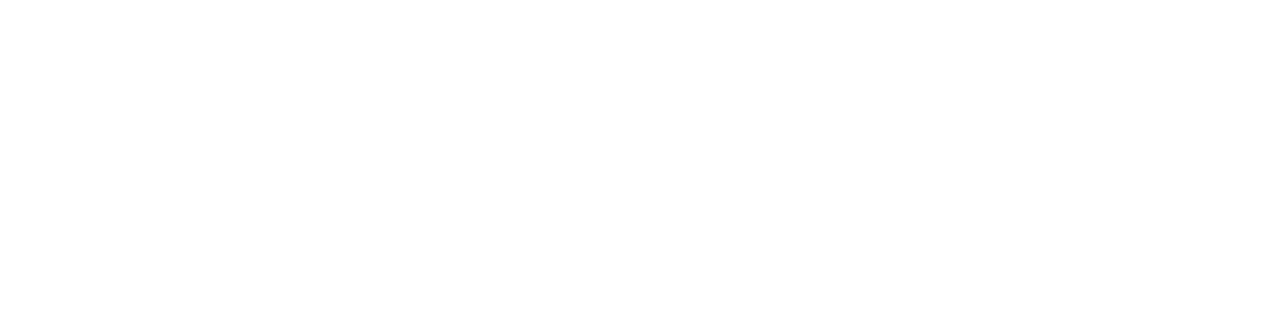
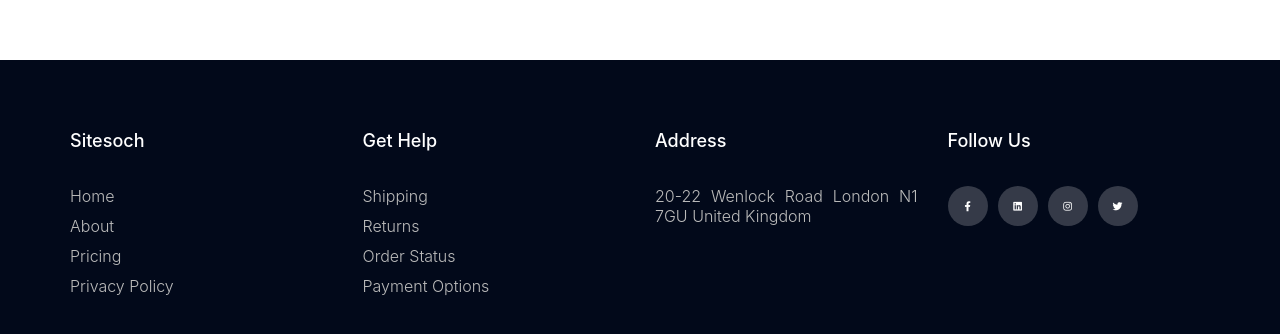
Before and after one commit to ariful-1122/food-order-application, a Next.js app: page /about in a window 1280 px wide. Shown: the part 700-1034 px from the top of the page. Before the commit the page ends 800 px from the top, so only its background shows below. Built offline with nearby package versions, Linux system fonts and the light colour scheme.

Commit message:
footer added

```diff
--- /dev/null
+++ b/components/Layouts/Footer.js
@@ -0,0 +1,80 @@
+import React from "react";
+import Link from "next/link";
+
+const Footer = () => {
+  return (
+    <footer className="footer">
+      <div className="container">
+        <div className="row">
+          <div className="footer-col">
+            <h4>Sitesoch</h4>
+            <ul>
+              <li>
+                <Link href="/">Home</Link>
+              </li>
+              <li>
+                <Link href="/about">About</Link>
+              </li>
+              <li>
+                <Link href="/">Pricing</Link>
+              </li>
+              <li>
+                <Link href="/">Privacy Policy</Link>
+              </li>
+            </ul>
+          </div>
+          <div className="footer-col">
+            <h4>Get Help</h4>
+            <ul>
+              <li>
+                <Link href="/">Shipping</Link>
+              </li>
+              <li>
+                <Link href="/">Returns</Link>
+              </li>
+              <li>
+                <Link href="/">Order Status</Link>
+              </li>
+              <li>
+                <Link href="/">Payment Options</Link>
+              </li>
+            </ul>
+          </div>
+          <div className="footer-col">
+            <h4>Address</h4>
+            <ul>
+              <li>
+                <a href="#">20-22 Wenlock Road London N1 7GU United Kingdom</a>
+              </li>
+            </ul>
+          </div>
+          <div className="footer-col">
+            <h4>follow us</h4>
+            <div className="social-links">
+              <a
+                target="_blank"
+                href="https://www.facebook.com/profile.php?id=100009063073831"
+              >
+                <i className="fab fa-facebook-f" />
+              </a>
+              <a
+                target="_blank"
+                href="https://www.linkedin.com/in/developer-ariful/"
+              >
+                <i className="fab fa-linkedin" />
+              </a>
+              <a href="#">
+                <i className="fab fa-instagram" />
+              </a>
+              <a target="_blank" href="https://twitter.com/ariful_1122">
+                <i className="fab fa-twitter" />
+              </a>
+            </div>
+          </div>
+        </div>
+      </div>
+    </footer>
+  );
+};
+
+export default Footer;
--- /dev/null
+++ b/components/Layouts/Footer.scss
@@ -0,0 +1,76 @@
+.container {
+  max-width: 1170px;
+  margin: auto;
+}
+.row {
+  display: flex;
+  flex-wrap: wrap;
+}
+ul {
+  list-style: none;
+}
+li {
+  text-align: justify;
+}
+.footer {
+  margin-top: 3rem;
+  background-color: #02091a;
+  padding: 70px 0;
+}
+.footer-col {
+  width: 25%;
+  padding: 0 15px;
+}
+.footer-col h4 {
+  font-size: 18px;
+  color: #ffffff;
+  text-transform: capitalize;
+  margin-bottom: 35px;
+  font-weight: 500;
+  position: relative;
+}
+.footer-col ul li:not(:last-child) {
+  margin-bottom: 10px;
+}
+.footer-col ul li a {
+  font-size: 16px;
+  text-transform: capitalize;
+  color: #ffffff;
+  text-decoration: none;
+  font-weight: 300;
+  color: #bbbbbb;
+  display: block;
+  transition: all 0.3s ease;
+}
+.footer-col ul li a:hover {
+  color: #ffffff;
+  padding-left: 8px;
+}
+.footer-col .social-links a {
+  display: inline-block;
+  height: 40px;
+  width: 40px;
+  background-color: rgba(255, 255, 255, 0.2);
+  margin: 0 10px 10px 0;
+  text-align: center;
+  line-height: 40px;
+  border-radius: 50%;
+  color: #ffffff;
+  transition: all 0.5s ease;
+}
+.footer-col .social-links a:hover {
+  color: #24262b;
+  background-color: #ffffff;
+}
+
+@media (max-width: 767px) {
+  .footer-col {
+    width: 50%;
+    margin-bottom: 30px;
+  }
+}
+@media (max-width: 574px) {
+  .footer-col {
+    width: 100%;
+  }
+}
--- a/components/Layouts/Layout.js
+++ b/components/Layouts/Layout.js
@@ -1,11 +1,15 @@
 import React from "react";
 import MainNavigation from "./MainNavigation";
+import Footer from "./Footer";
 
 const Layout = (props) => {
   return (
     <div className="layout">
-      <MainNavigation />
+      <div className="navigation-wrapper">
+        <MainNavigation />
+      </div>
       <main className="main">{props.children}</main>
+      <Footer />
     </div>
   );
 };
--- a/components/Layouts/Layout.scss
+++ b/components/Layouts/Layout.scss
@@ -1,7 +1,12 @@
 .layout {
+}
+
+.navigation-wrapper {
+  width: 100%;
+  height: 100%;
 }
 
 .main {
   // background-color: #333;
-  min-height: 100vh;
+  min-height: calc(100vh - 7rem);
 }
--- a/components/Layouts/MainNavigation.scss
+++ b/components/Layouts/MainNavigation.scss
@@ -1,13 +1,17 @@
 .header {
   display: flex;
   position: fixed;
+  top: 0;
+  left: 0;
+
+  right: 0;
   z-index: 3;
   width: 100%;
   justify-content: space-between;
   align-items: center;
   background-color: $color-primary-light;
   padding: 0 calc(3vw + 4px);
-  height: 7rem;
+  height: 70px;
 
   &__logo img {
     height: 14rem;
--- a/pages/_app.js
+++ b/pages/_app.js
@@ -2,11 +2,21 @@
 import Layout from "../components/Layouts/Layout";
 import { Provider } from "react-redux";
 import store from "../redux/store";
+import Head from "next/head";
 
 function MyApp({ Component, pageProps }) {
   return (
     <Provider store={store}>
       <Layout>
+        <Head>
+          <link
+            rel="stylesheet"
+            href="https://cdnjs.cloudflare.com/ajax/libs/font-awesome/5.15.4/css/all.min.css"
+            integrity="sha512-1ycn6IcaQQ40/MKBW2W4Rhis/DbILU74C1vSrLJxCq57o941Ym01SwNsOMqvEBFlcgUa6xLiPY/NS5R+E6ztJQ=="
+            crossorigin="anonymous"
+            referrerpolicy="no-referrer"
+          />
+        </Head>
         <Component {...pageProps} />
       </Layout>
     </Provider>
--- a/pages/about/index.js
+++ b/pages/about/index.js
@@ -4,7 +4,12 @@
 
 const Index = () => {
   const isShown = useSelector((state) => state.modal.isShown);
-  return <div>{isShown && <CartModal />}</div>;
+  return (
+    <div>
+      {isShown && <CartModal />}
+      <h1>Working...</h1>
+    </div>
+  );
 };
 
 export default Index;
--- a/styles/main.scss
+++ b/styles/main.scss
@@ -4,6 +4,7 @@
 //================| Components |===============//
 
 @import "../components/Layouts/Layout.scss";
+@import "../components/Layouts/Footer.scss";
 @import "../components/UI/HeaderCartButton/HeaderCartButton.scss";
 @import "../components/Layouts/MainNavigation.scss";
 @import "../components/Sections/hero/Hero.scss";
```
Also changed, not shown: components/Layouts/MainNavigation.js (+0 -8 lines), pages/contact/index.js (+9 -1 lines).
